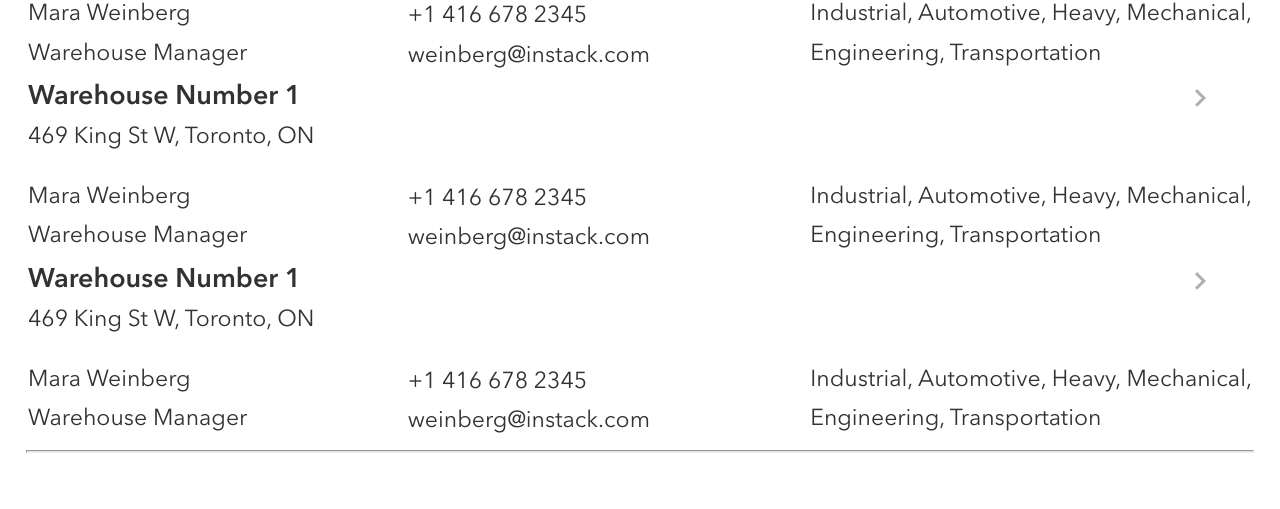
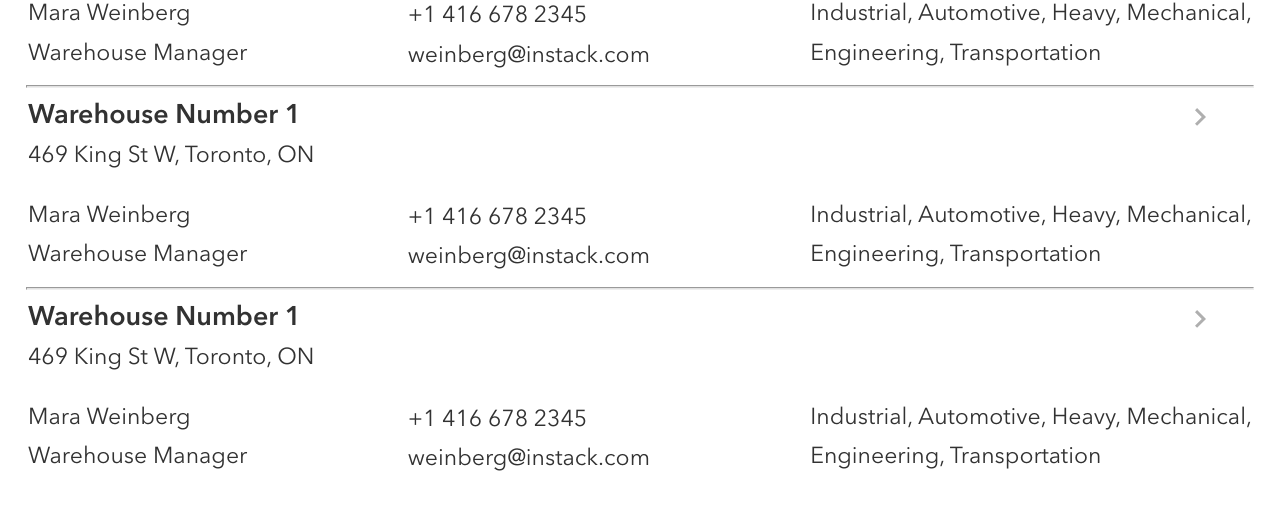
Before and after one commit to Short-Hop/InStock, a React (Create React App) app in the folder client/in-stock/: page /warehouses in a window 1280 px wide. Shown: the part 345-854 px from the top of the page. Built offline with nearby package versions, Linux system fonts and the light colour scheme.

Commit message:
Updated sub components in the location component

```diff
--- a/client/in-stock/src/components/location.js
+++ b/client/in-stock/src/components/location.js
@@ -7,9 +7,10 @@ export default class Location extends React.Component {
       <section className="location">
         <table className="location_table">
           <LocationEntry />
-          <LocationEntry />
+          <hr className="divider" />
           <LocationEntry />
           <hr className="divider" />
+          <LocationEntry />
         </table>
       </section>
     );
```
